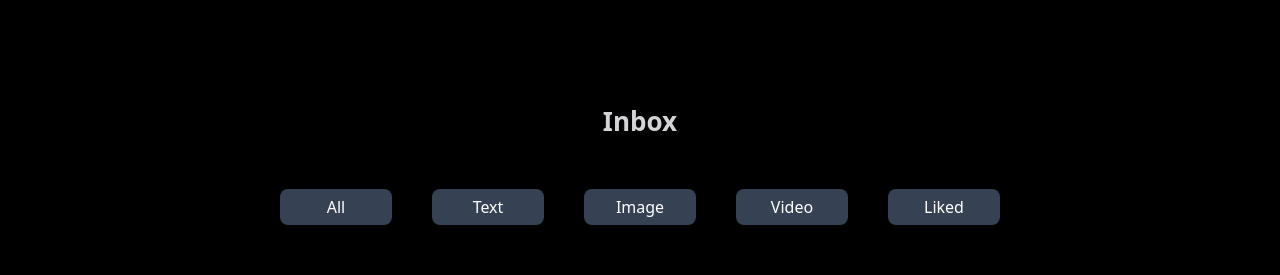
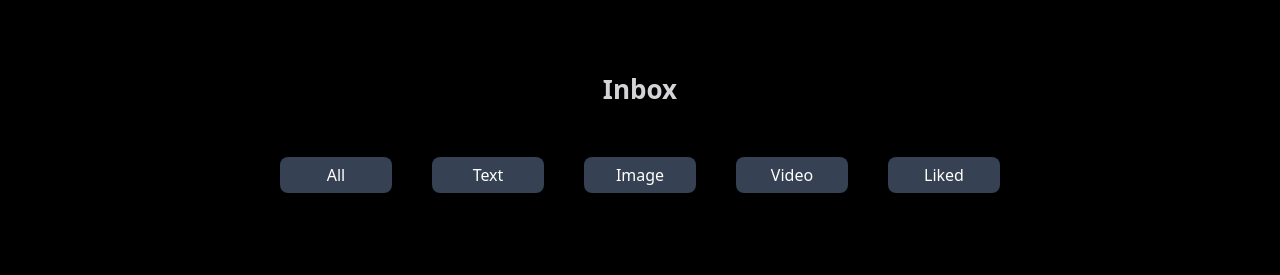
Before and after one commit to ht1423/Reviewit, a React (Vite) app in the folder frontend/: page /workspace/1 in a window 1280 px wide. Shown: the part 875-1150 px from the top of the page. Built offline with nearby package versions, Linux system fonts and the light colour scheme; no server answers.

Commit message:
heading comp updated

```diff
--- a/frontend/src/components/workspace/Heading.jsx
+++ b/frontend/src/components/workspace/Heading.jsx
@@ -7,7 +7,7 @@ function Heading({text}) {
     : 'Untitled';
 
   return (
-    <div className='flex items-center justify-center mt-20 mb-24 '>
+    <div className='flex items-center justify-center mt-14 mb-16 sm:mt-20 sm:mb-24 '>
       <div className="text-3xl sm:text-5xl p-2 font-semibold  text-white truncate max-w-[7em] sm:max-w-[9em] md:max-w-[11em] lg:max-w-[13em] xl:max-w-[18em]">
       Hi, {displayText}
     </div>
--- a/frontend/src/components/workspace/Inbox.jsx
+++ b/frontend/src/components/workspace/Inbox.jsx
@@ -3,7 +3,7 @@ import InboxElements from './InboxElements';
 
 function Inbox() {
   return (
-    <div className="text-center mt-20 sm:mt-32">
+    <div className="text-center mt-20 sm:mt-24">
       <div className="text-[26px] font-semibold text-zinc-300 mb-12">Inbox</div>
       <div className="flex justify-center items-center flex-wrap gap-10">
         {['All', 'Text', 'Image', 'Video', 'Liked'].map((type) => (
```
